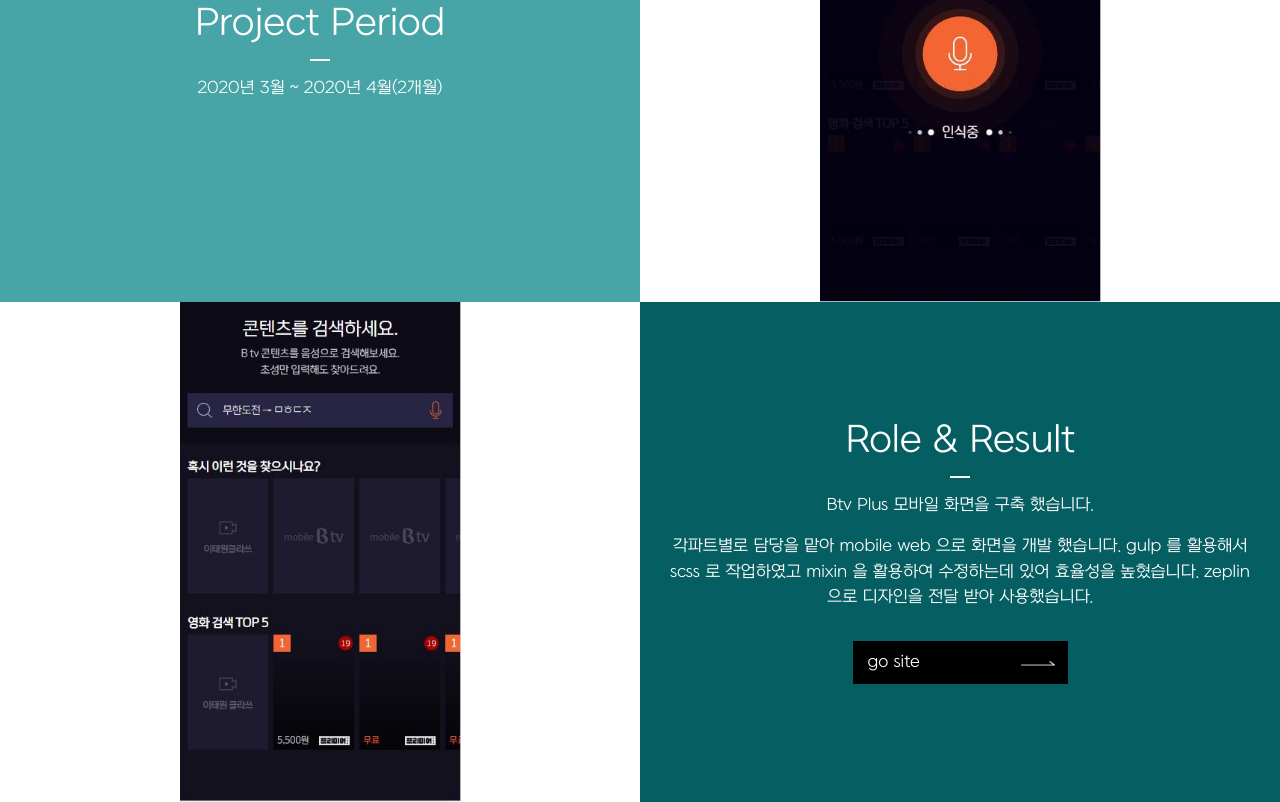
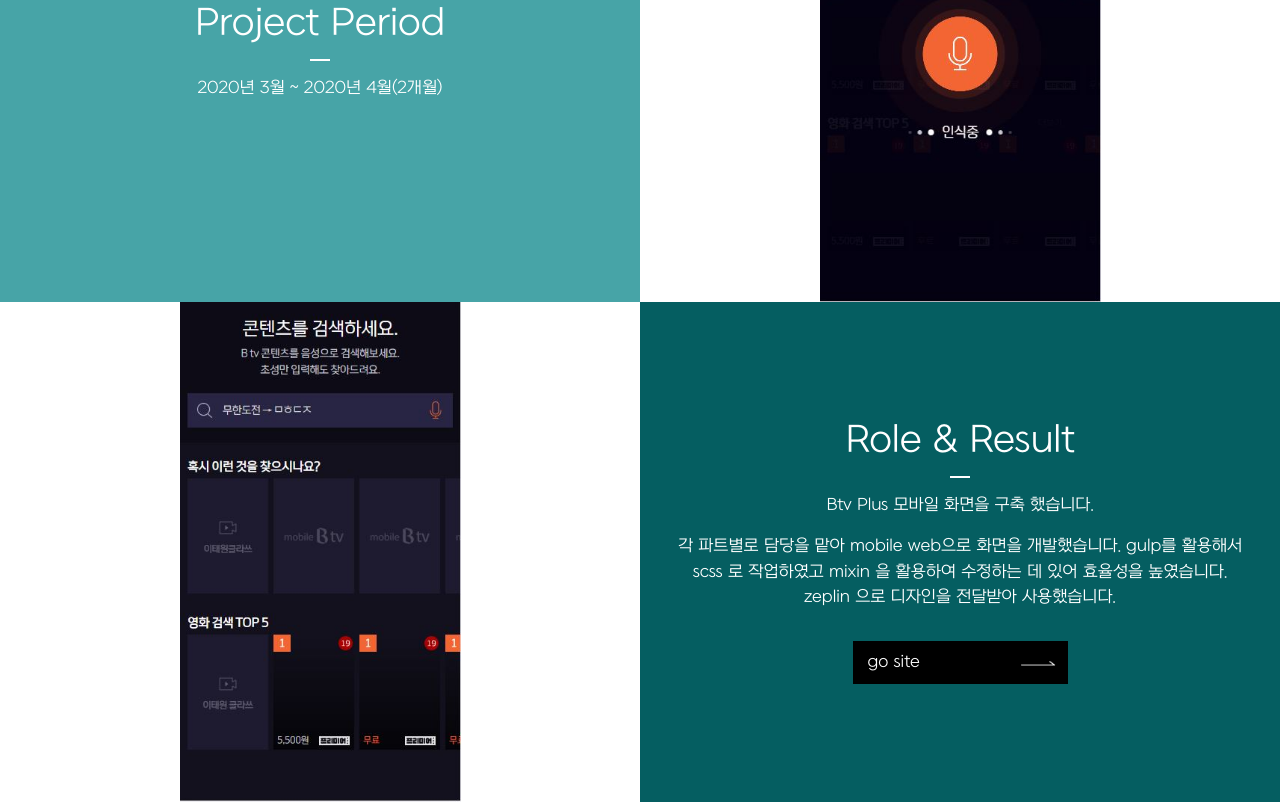
Before and after one commit to jins-web/jins-web.github.io, a plain HTML site: page sub_detail10.html in a window 1280 px wide. Shown: the part 1498-2300 px from the top of the page. Drawn offline with Linux system fonts and the light colour scheme.

Commit message:
Update sub_detail10.html

```diff
--- a/sub_detail10.html
+++ b/sub_detail10.html
@@ -58,6 +58,7 @@
 		<div class="randing-sec">
 			<h2>what I do</h2>
 			<P>I creative websites</P>
+			<a href="sub.html" class="btn-classic center">go back<span></span></a>
 		</div>
 	</div>
 	<div class="section fp-auto-height" id="section1">
@@ -76,7 +77,7 @@
 			<div class="sub-detail-txt sub-bg03">
 				<h2>Role & Result</h2>
 				<P class="sub-txt">Btv Plus 모바일 화면을 구축 했습니다.</P>
-				<P class="sub-txt">각파트별로 담당을 맡아 mobile web 으로 화면을 개발 했습니다. gulp 를 활용해서 scss 로 작업하였고 mixin 을 활용하여 수정하는데 있어 효율성을 높혔습니다. zeplin 으로 디자인을 전달 받아 사용했습니다.</P>
+				<P class="sub-txt">각 파트별로 담당을 맡아 mobile web으로 화면을 개발했습니다. gulp를 활용해서 scss 로 작업하였고 mixin 을 활용하여 수정하는 데 있어 효율성을 높였습니다. zeplin 으로 디자인을 전달받아 사용했습니다.</P>
 				<a href="#" class="btn-classic center">go site<span></span></a>
 			</div>
 		</div>
```
